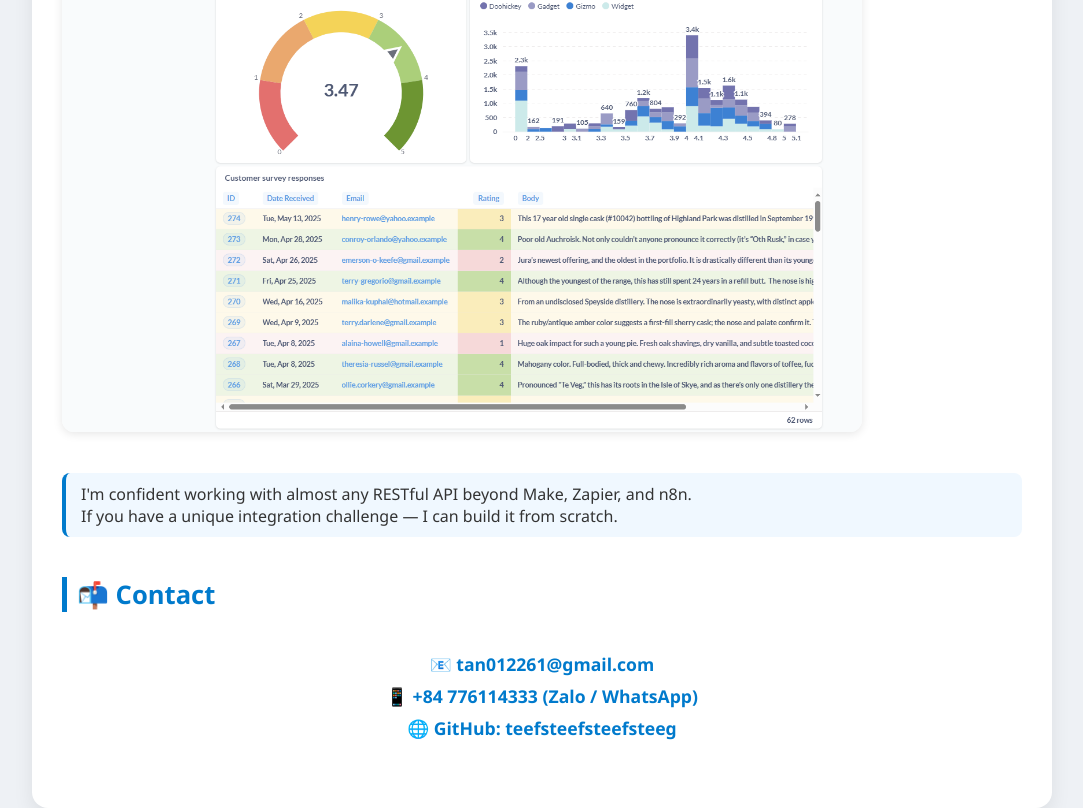
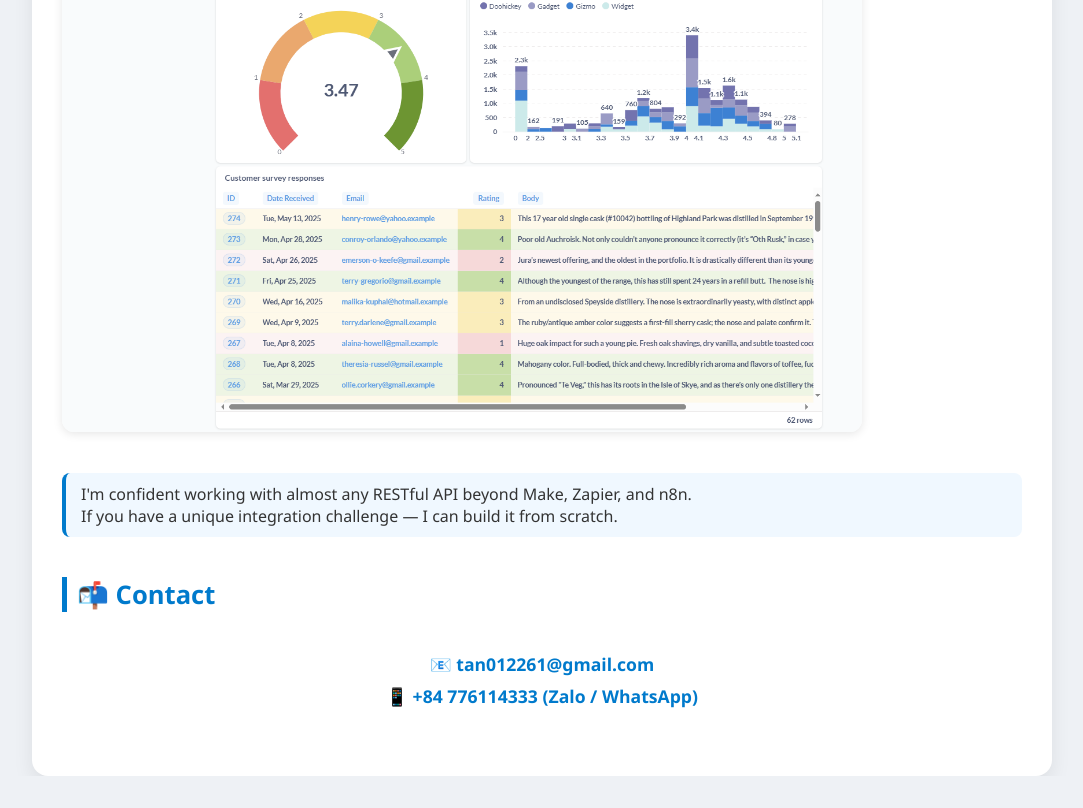
Before and after one commit to teefsteefsteefsteeg/tan012261, a plain HTML site: page index.html in a window 1280 px wide. Shown: the part 2877-3685 px from the top of the page, without its empty margins (98-1181 px from the left). After the commit the page ends 3653 px from the top, so only its background shows below. Drawn offline with Linux system fonts and the light colour scheme.

Commit message:
Update index.html

```diff
--- a/index.html
+++ b/index.html
@@ -131,7 +131,6 @@
     <div class="contact">
       <a href="mailto:tan012261@gmail.com">📧 tan012261@gmail.com</a>
       <a href="#">📱 +84 776114333 (Zalo / WhatsApp)</a>
-      <a href="https://github.com/teefsteefsteefsteeg" target="_blank">🌐 GitHub: teefsteefsteefsteeg</a>
     </div>
   </div>
 </body>
```
